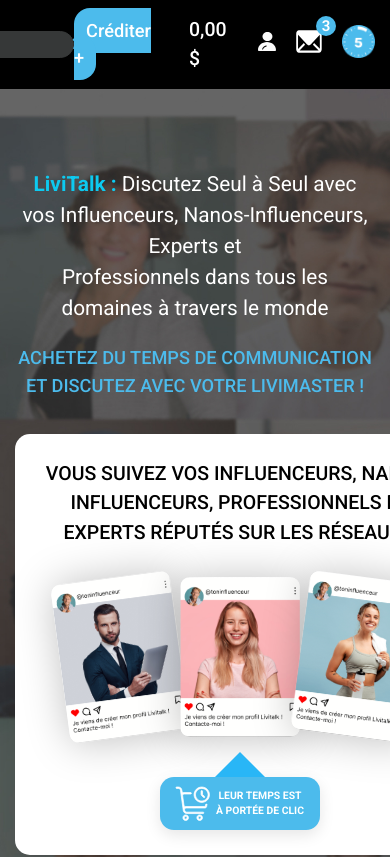
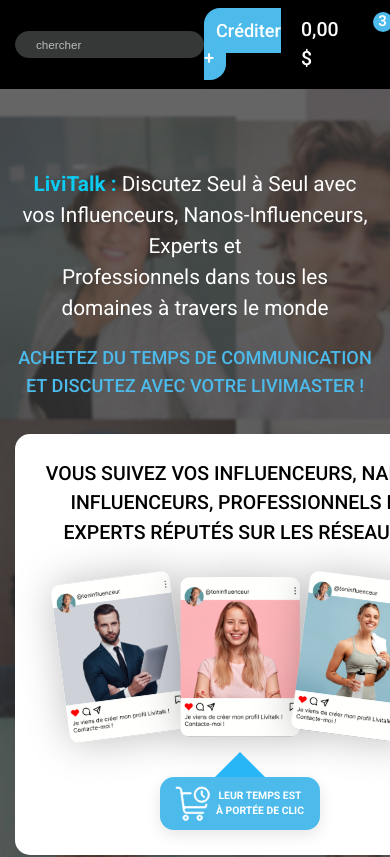
Before and after one commit to nirbhayrana123/live-talk-Nicolas, a plain HTML site: page index.html in a window 390 px wide. Shown: the top 857 px of the page. Drawn offline with nearby package versions, Linux system fonts and the light colour scheme.

Commit message:
commit amit

```diff
--- a/style.css
+++ b/style.css
@@ -1196,7 +1196,10 @@ section.particuliers {
         font-size: 13px;
     }
 
-
+.search-box {
+    width: auto;
+    margin-left: 0px;
+}
 
     .professionnels {
         grid-template-columns: repeat(1, 1fr);
@@ -1214,9 +1217,7 @@ section.particuliers {
         height: 80px;
         right: 40px;
     }
-}
 
-@media(max-width: 1025px) {
     h1 {
         font-size: 1.6em;
     }
```
